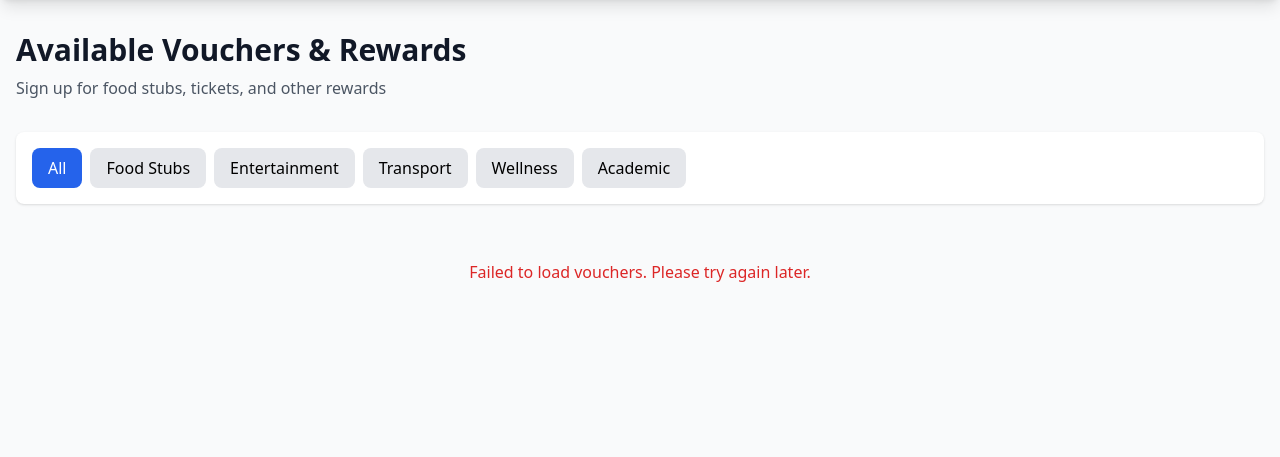
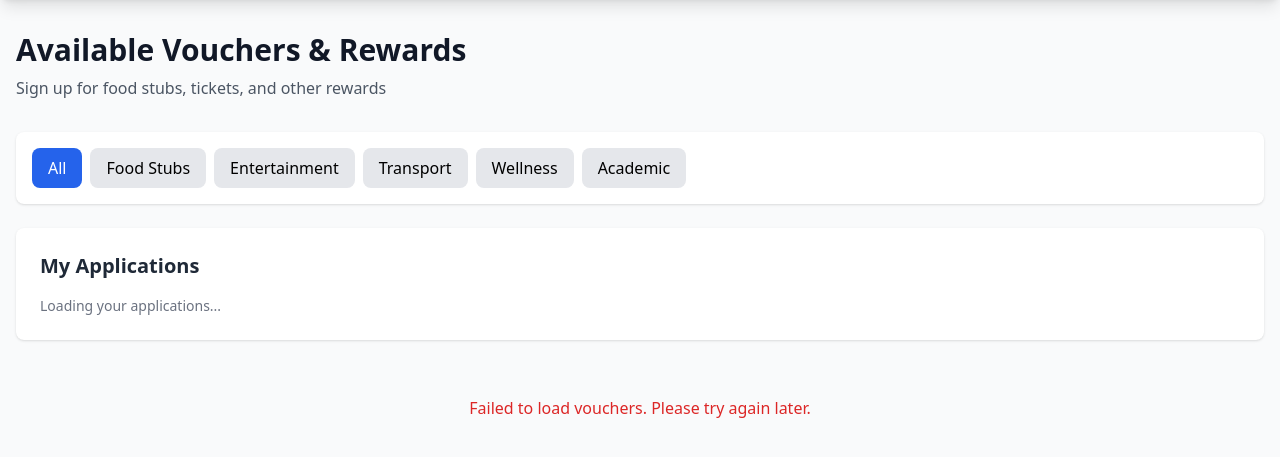
Before and after one commit to loltreeman/serbisyongScholars, a Django app: page /api/vouchers-page/ in a window 1280 px wide. Shown: the part 64-521 px from the top of the page. Run offline with Django 4.2, Linux system fonts and the light colour scheme; a user stored in the database is signed in; tables that the repository leaves empty hold one stand-in row (values such as "Sample post"); some libraries are stand-ins or nearby versions.

Commit message:
add voucher_category & expiry to application serializer,    add My Applications section skeleton

```diff
--- a/serbisyongScholars/scholarapp/serializers.py
+++ b/serbisyongScholars/scholarapp/serializers.py
@@ -180,13 +180,15 @@ class VoucherSerializer(serializers.ModelSerializer):
 
 class VoucherApplicationSerializer(serializers.ModelSerializer):
     voucher_title = serializers.CharField(source='voucher.title', read_only=True)
+    voucher_category = serializers.CharField(source='voucher.category', read_only=True)
+    voucher_expiry_date = serializers.DateField(source='voucher.expiry_date', read_only=True)
     scholar_name = serializers.CharField(source='scholar.get_full_name', read_only=True)
     scholar_id = serializers.CharField(source='scholar.scholarprofile.student_id', read_only=True)
 
     class Meta:
         model = VoucherApplication
         fields = [
-            'id', 'voucher', 'voucher_title', 'scholar', 'scholar_name',
-            'scholar_id', 'applied_at', 'status', 'notes', 'admin_notes'
+            'id', 'voucher', 'voucher_title', 'voucher_category', 'voucher_expiry_date',
+            'scholar', 'scholar_name', 'scholar_id', 'applied_at', 'status', 'notes', 'admin_notes'
         ]
         read_only_fields = ['scholar', 'applied_at', 'status']
--- a/serbisyongScholars/templates/vouchers.html
+++ b/serbisyongScholars/templates/vouchers.html
@@ -115,6 +115,17 @@
             </div>
         </div>
 
+        {% if request.user.role == 'SCHOLAR' %}
+        <div id="my-applications-section" class="bg-white rounded-lg shadow mb-6 p-6">
+            <h2 class="text-xl font-bold text-gray-800 mb-4">My Applications</h2>
+            <div id="my-applications-container" class="text-gray-500 text-sm">
+                <!-- JS: fetch /api/vouchers/my-applications/ and render application cards here -->
+                <!-- Each application should show: voucher_title, voucher_category, voucher_expiry_date, status badge -->
+                Loading your applications...
+            </div>
+        </div>
+        {% endif %}
+
         <div id="vouchers-container" class="grid grid-cols-1 md:grid-cols-2 lg:grid-cols-3 gap-6">
             </div>
 
```
